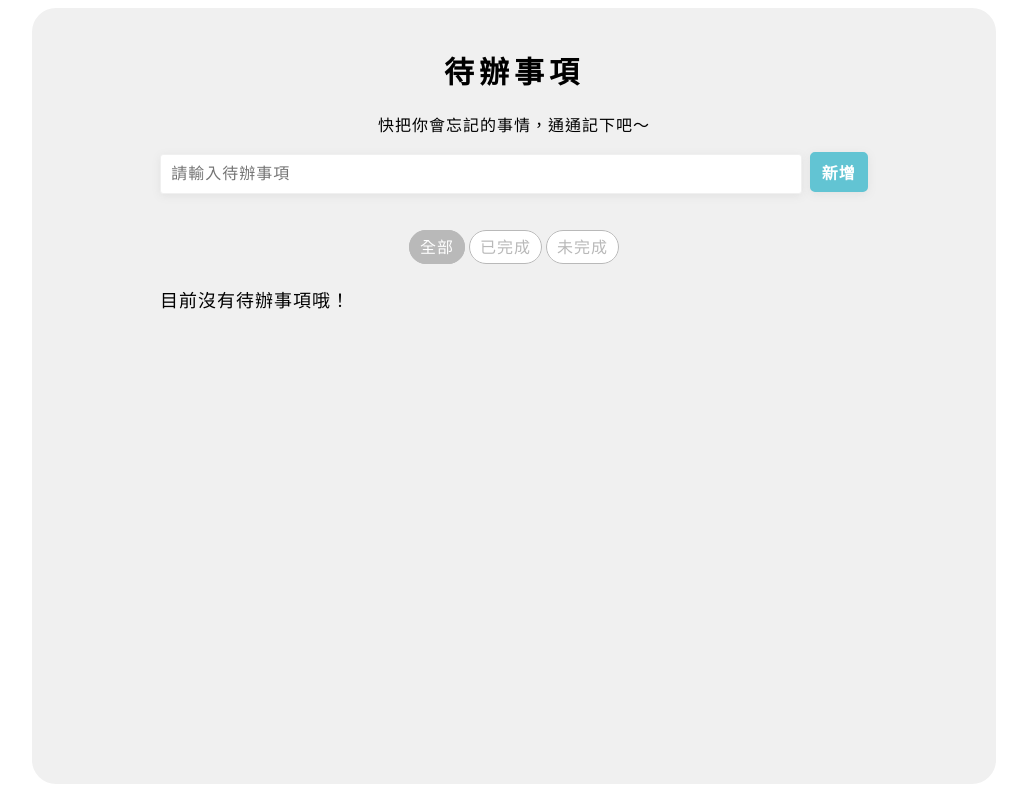
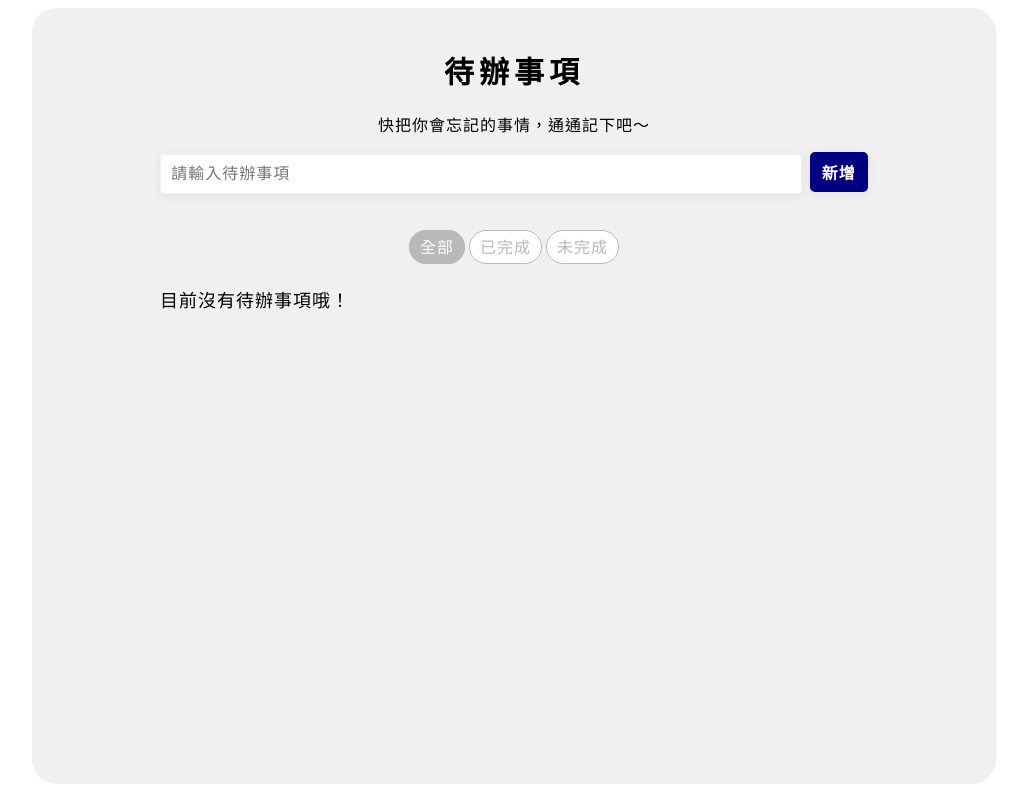
Before and after one commit to wandachou/TodoList_React, a React app: page / in a window 1280 px wide. Shown: the whole page, without its empty margins (126-1153 px from the left). Built offline with nearby package versions, Linux system fonts and the light colour scheme.

Commit message:
fix: 刪除main.yml

```diff
--- a/src/styles.css
+++ b/src/styles.css
@@ -47,10 +47,10 @@ button {
   letter-spacing: 1px;
   height: 40px;
   display: inline-block;
-  background-color: #62C4D3;
+  background-color: #000080;
   color: #ffffff;
   padding: 0 10px;
-  border: 2px solid #62C4D3;
+  border: 2px solid #000080;
   border-radius: 5px;
   box-shadow: 0px 2px 10px #e1e1e1;
   cursor: pointer;
```
Also changed, not shown: .github/workflows/main.yml (deleted).
